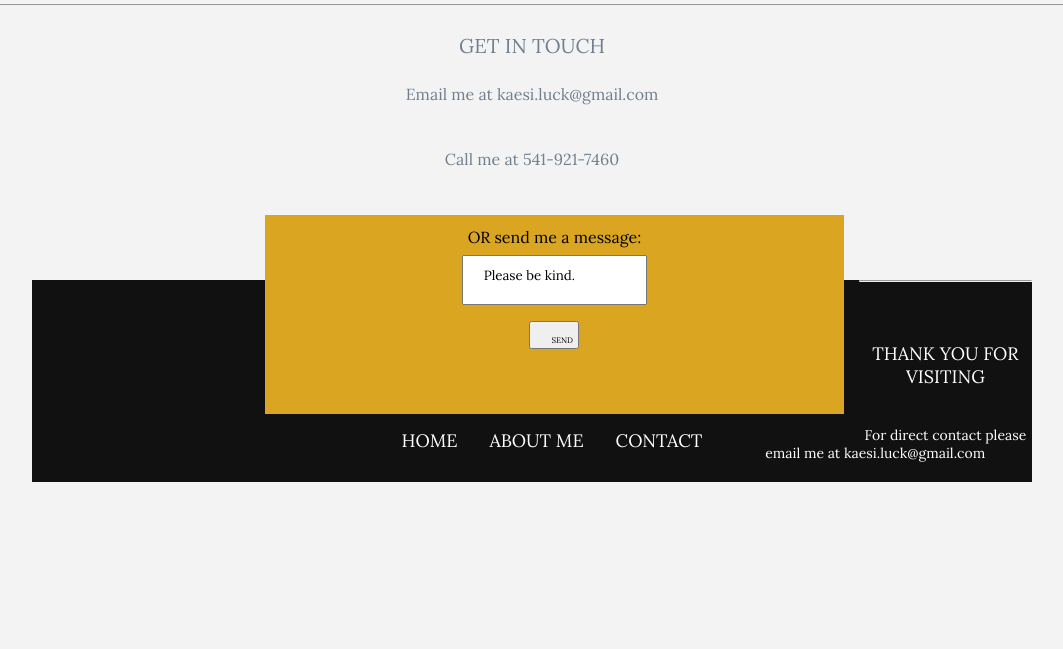
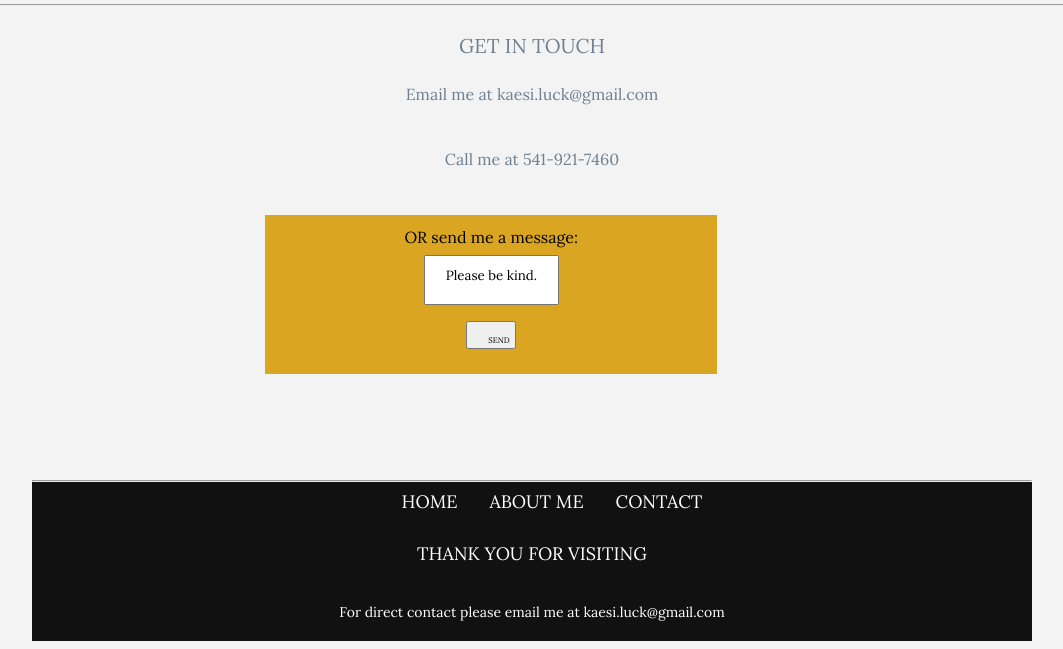
Before and after one commit to kaesiluck/kaesiluck.github.io, a PHP site: page /contactMe.html in a window 1280 px wide. Shown: the part 712-1361 px from the top of the page, without its empty margins (108-1171 px from the left). Before the commit the page ends 1194 px from the top, so only its background shows below. Run offline with PHP 8.4, Linux system fonts and the light colour scheme.

Commit message:
Update style.css

```diff
--- a/style.css
+++ b/style.css
@@ -648,7 +648,7 @@ div .education-psu ul li {
 }
 
 .contact-main {
-  /*margin-bottom: 150px;*/
+  margin-bottom: 100px;
   display: block;
 }
 
@@ -676,8 +676,8 @@ div.contact-main form {
    margin: 15px 15px 15px 15px;
    background-color: #daa520;
    float: left;
-   width: calc(45% - 30px) !important;
-   height: 175px;
+   width: calc(35% - 30px) !important;
+   height: 135px;
    padding: 12px 20px 12px 20px;
    text-align: center;
    margin-left: 365px;
```
